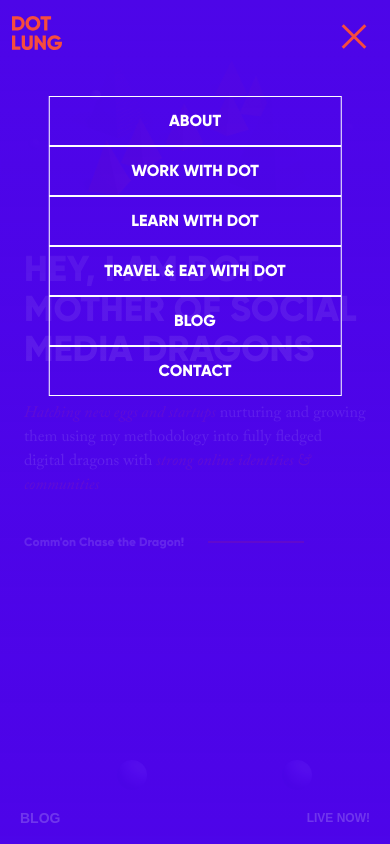
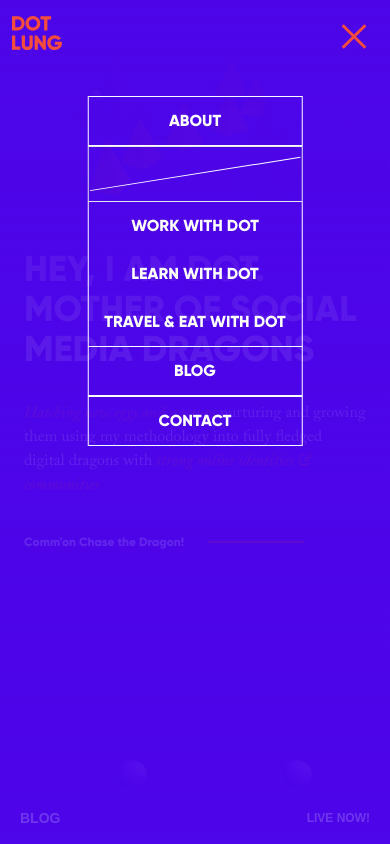
Before and after one commit to ArnabShikder24/dotlung-frontend, a Next.js app: page / in a window 390 px wide. Both pictures are taken after a click on the button 354 px from the left and 36 px from the top of the page. Built offline with nearby package versions, Linux system fonts and the light colour scheme.

Commit message:
navbar mobile version design doen

```diff
--- a/src/components/Navbar.tsx
+++ b/src/components/Navbar.tsx
@@ -12,12 +12,13 @@ const Navbar = () => {
   const mobileMenuRef = useRef(null);
 
   const menuItems = [
-    { title: "ABOUT", path: PathNames.about },
-    { title: "WORK WITH DOT", path: PathNames.workWithDot },
-    { title: "LEARN WITH DOT", path: PathNames.learnWithDot },
-    { title: "TRAVEL & EAT WITH DOT", path: PathNames.travelEat },
-    { title: "BLOG", path: PathNames.blog },
-    { title: "CONTACT", path: PathNames.contact },
+    { title: "ABOUT", path: PathNames.about, border: true },
+    {title: false},
+    { title: "WORK WITH DOT", path: PathNames.workWithDot, border: false },
+    { title: "LEARN WITH DOT", path: PathNames.learnWithDot, border: false },
+    { title: "TRAVEL & EAT WITH DOT", path: PathNames.travelEat, border: false },
+    { title: "BLOG", path: PathNames.blog, border: true },
+    { title: "CONTACT", path: PathNames.contact, border: true },
   ];
 
   const desktopMenuItems = [
@@ -125,18 +126,27 @@ const Navbar = () => {
         {isMobileMenuOpen && (
           <div className="w-full h-screen fixed bg-gradient-to-b from-[#4D05E8]/100 to-[#4D05E8]/80 z-50">
             <div
-              className="w-3/4 mt-4 flex flex-col items-center absolute left-1/2 transform -translate-x-1/2 top-20"
+              className="w-[55%] mt-4 flex flex-col items-center absolute left-1/2 transform -translate-x-1/2 top-20"
             >
-              {menuItems.map((item) => (
+              {menuItems.map((item, idx) => {
+                if (item.title) {
+                  return (
                     <Link
-                  key={item.title}
+                      key={idx}
                       href={item.path}
-                  className="w-full border border-white text-center py-3 text-white hover:text-orange-500 transition-colors"
+                      className={`w-full ${item.border ? "border" : "border-r border-l"} border-white text-center py-3 text-white hover:text-orange-500 transition-colors`}
                       onClick={toggleMobileMenu}
                     >
                       {item.title}
                     </Link>
-              ))}
+                  );
+                } else {
+                  return (<div key={idx} className="relative border w-full h-14">
+                    <div className="absolute w-full h-[1px] bg-white transform -rotate-[9deg] top-1/2 -translate-y-1/2"></div>
+                    <div className="h-full" />
+                  </div>);
+                }
+              })}
             </div>
           </div>
         )}
```
Lines whose indentation alone changed are shown as unchanged.
